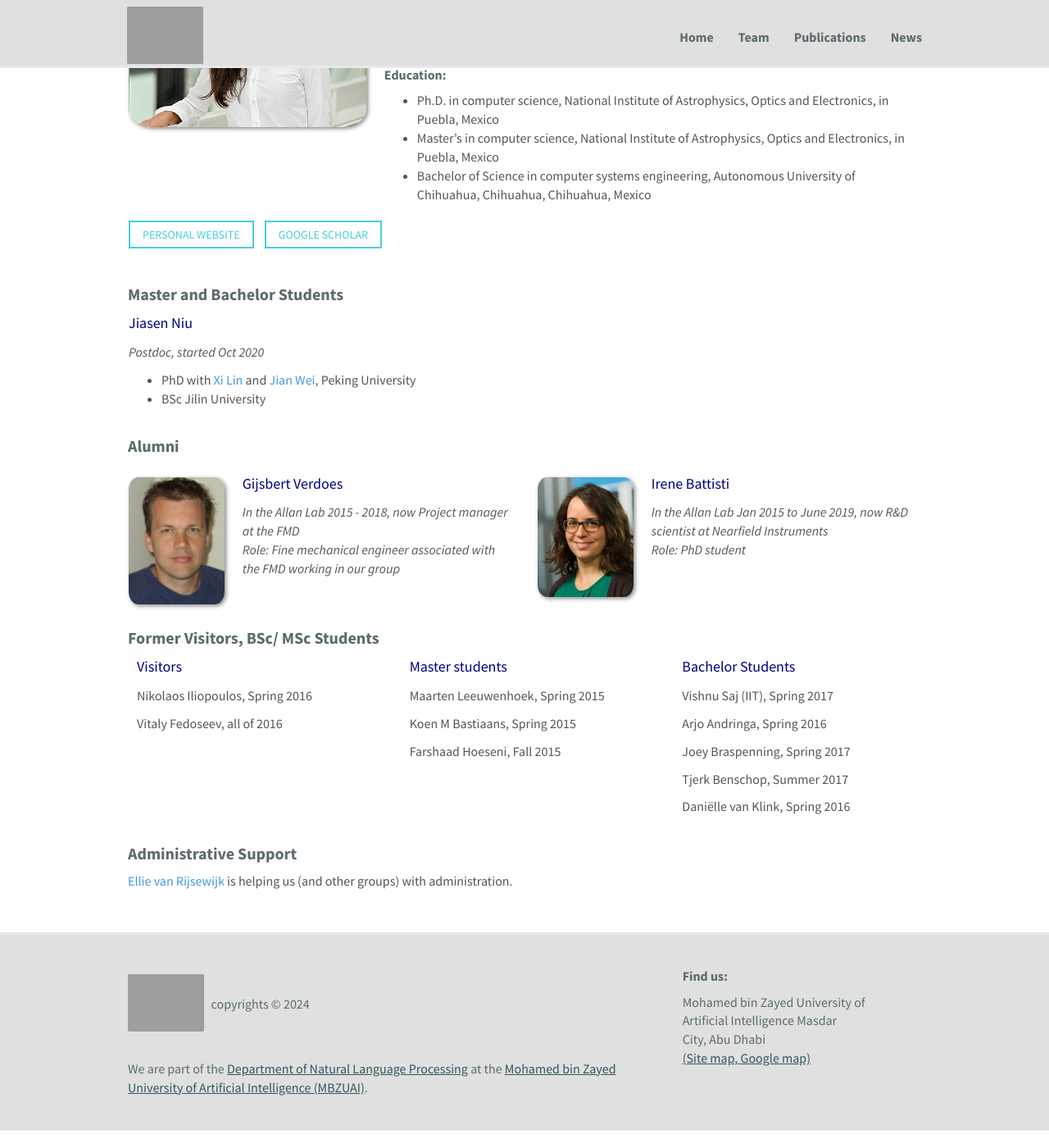
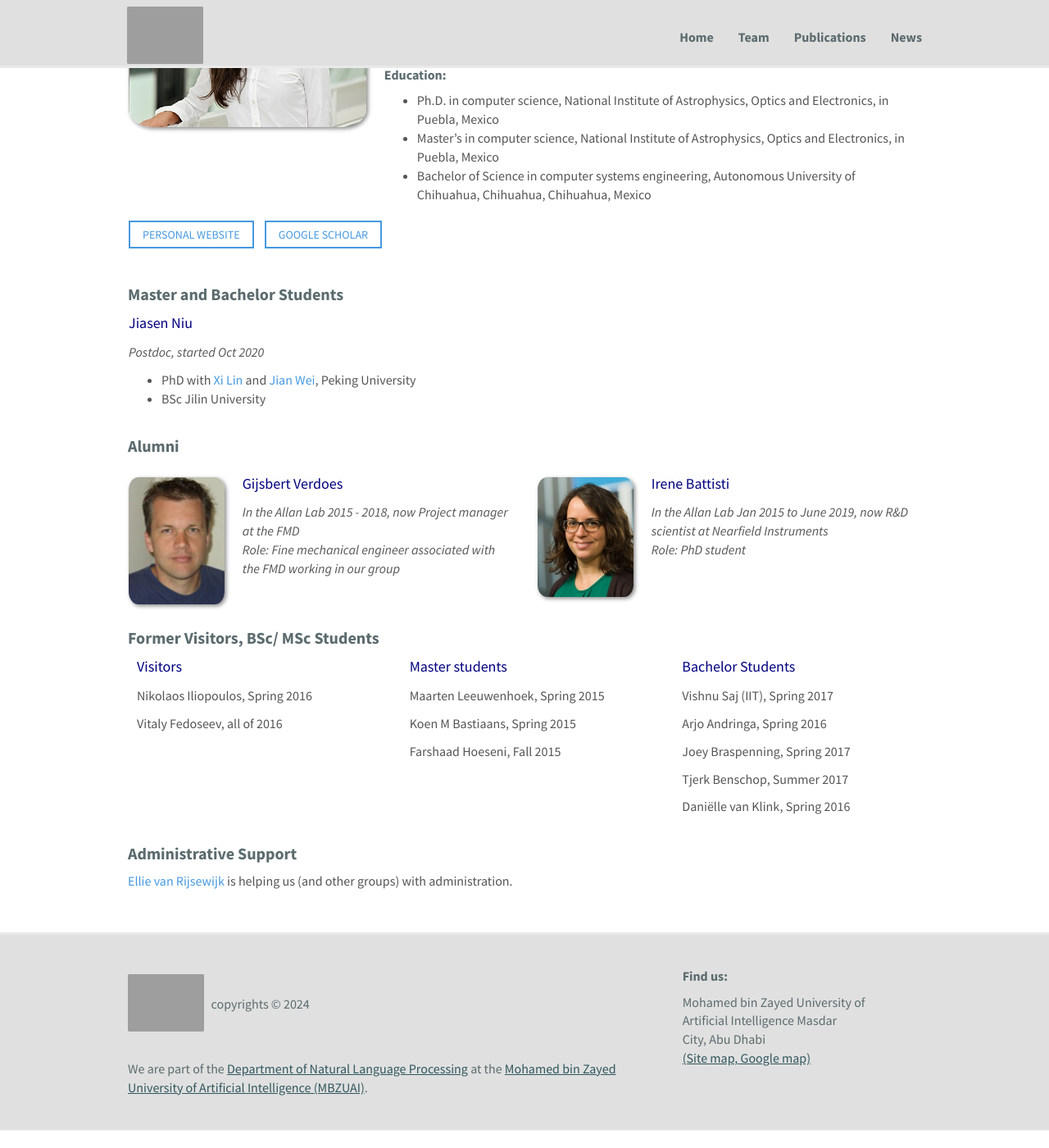
Before and after one commit to toqeerehsan/RiTUAL, a Jekyll site: the page built from _pages/team.md, in a window 1280 px wide and 1400 px high, scrolled down 294 px. Shown: the whole window at 82% size. Built offline with Jekyll 4.4.1, drawn with Linux system fonts in a browser that asks for light colours; nearby versions of some CDN libraries.

```diff
--- a/css/main.scss
+++ b/css/main.scss
@@ -158,9 +158,9 @@
     text-decoration: none;
     text-transform: none;
 //     color: #00bfff; /* Text color */
-    color: #46cddf;
+    color: #4699df/*#46cddf*/;
     background-color: #fff;
-    border: 2px solid #46cddf;
+    border: 2px solid #4699df/*#46cddf*/;
     cursor: pointer;
     margin-right:10px;
     margin-bottom:0px;
@@ -168,7 +168,7 @@
 
 .small-sky-btn:hover {
     color: #fff;
-    background-color: #46cddf;
+    background-color: #4699df/*#46cddf*/;
     text-decoration: none;
     text-transform: none;
 }
@@ -183,9 +183,9 @@
     text-decoration: none;
     text-transform: none;
 //     color:#4ED5E7;
-    color: #46cddf;
+    color: #4699df/*#46cddf*/;;
     background-color: #fff;
-    border: 2px solid #46cddf;
+    border: 2px solid #4699df/*#46cddf*/;;
     cursor: pointer;
     margin-top: 10px;
     margin-bottom: 10px;
@@ -195,7 +195,7 @@
 
 .custom-sky-btn:hover {
     color: #fff;
-    background-color: #46cddf;
+    background-color: #4699df/*#46cddf*/;;
     text-decoration: none;
     text-transform: none;
 }
```
